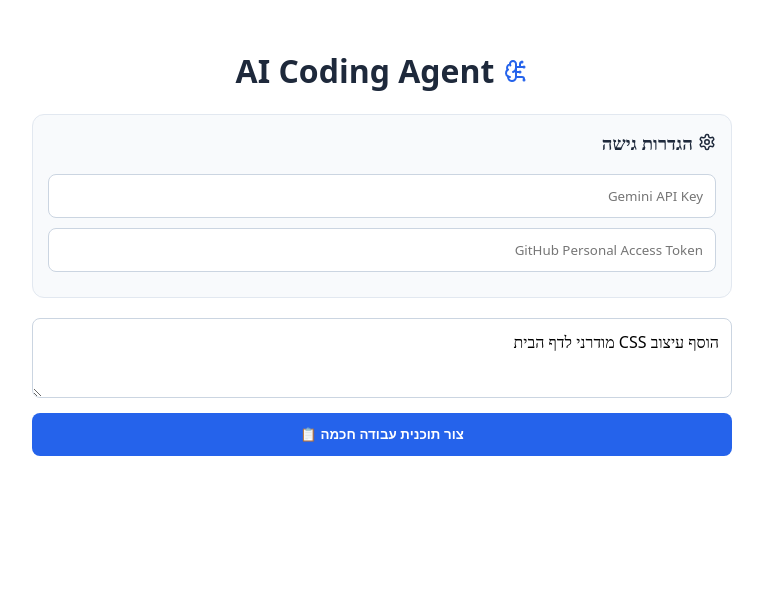
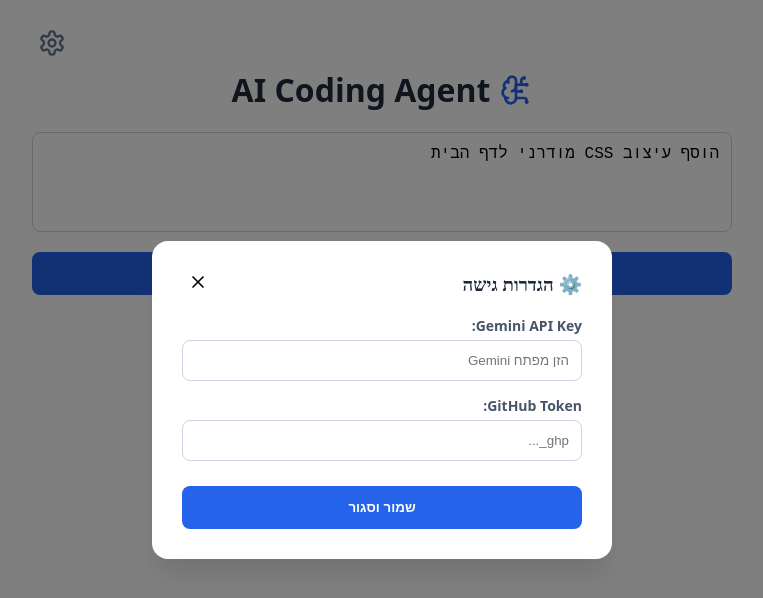
Before and after one commit to ShalevYair/ai-coding-agent, a React (Create React App) app in the folder client/: page / in a window 1280 px wide. Shown: the top 598 px of the page, without its empty margins (258-1021 px from the left). Built offline with nearby package versions, Linux system fonts and the light colour scheme.

Commit message:
Update App.js

```diff
--- a/client/src/App.js
+++ b/client/src/App.js
@@ -1,6 +1,6 @@
 import React, { useState, useEffect } from 'react';
 import axios from 'axios';
-import { Loader2, CheckCircle2, Settings, RefreshCw, FileText, BrainCircuit, Rocket } from 'lucide-react';
+import { Loader2, CheckCircle2, Settings, RefreshCw, FileText, BrainCircuit, Rocket, X } from 'lucide-react';
 
 const App = () => {
   // --- State Management ---
@@ -15,16 +15,24 @@ const App = () => {
   const [plan, setPlan] = useState(null);
   const [loading, setLoading] = useState(false);
   const [executing, setExecuting] = useState(false);
-  const [currentStep, setCurrentStep] = useState(-1); // -1: idle, 0+: steps, -2: finalizing
+  const [currentStep, setCurrentStep] = useState(-1);
+  const [isSettingsOpen, setIsSettingsOpen] = useState(false);
 
   const headers = { 'x-github-token': githubToken, 'x-ai-key': aiKey };
 
   // --- Effects ---
   useEffect(() => {
+    // בדיקה בכניסה ראשונה: אם אין מפתחות, פתח הגדרות אוטומטית
+    if (!aiKey || !githubToken) {
+      setIsSettingsOpen(true);
+    }
+    if (githubToken && githubToken.startsWith('ghp_')) fetchRepos();
+  }, []);
+
+  useEffect(() => {
     localStorage.setItem('ai-key', aiKey);
     localStorage.setItem('github-token', githubToken);
-    if (githubToken && githubToken.startsWith('ghp_')) fetchRepos();
-  }, [githubToken, aiKey]);
+  }, [aiKey, githubToken]);
 
   useEffect(() => {
     if (selectedRepo && owner) fetchContext();
@@ -64,7 +72,6 @@ const App = () => {
   const executeFullPlan = async () => {
     setExecuting(true);
     try {
-      // ביצוע השלבים
       for (let i = 0; i < plan.length; i++) {
         setCurrentStep(i);
         await axios.post('/api/execute', {
@@ -73,85 +80,108 @@ const App = () => {
           instructions: plan[i].description
         }, { headers });
       }
-
-      // שלב הסיום - עדכון המפה וה-README
       setCurrentStep(-2);
       await axios.post('/api/repo/finalize', { owner, repo: selectedRepo, prompt }, { headers });
-
-      alert("✅ המשימה הושלמה! ה-README והמפה עודכנו.");
-      fetchContext(); // רענון הנתונים
-    } catch (e) {
-      alert("❌ נכשל בשלב " + (currentStep + 1));
-    }
+      alert("✅ המשימה הושלמה בהצלחה!");
+      fetchContext();
+    } catch (e) { alert("❌ נכשל בשלב " + (currentStep + 1)); }
     setExecuting(false);
     setCurrentStep(-1);
   };
 
-  // --- UI ---
+  // --- UI Components ---
   return (
-    <div style={{ padding: '20px', fontFamily: 'system-ui', maxWidth: '700px', margin: '0 auto', direction: 'rtl', color: '#1e293b' }}>
-      <h1 style={{ textAlign: 'center', display: 'flex', alignItems: 'center', justifyContent: 'center', gap: '10px' }}>
-        <BrainCircuit color="#2563eb" /> AI Coding Agent
+    <div style={{ padding: '20px', fontFamily: 'system-ui', maxWidth: '700px', margin: '0 auto', direction: 'rtl', color: '#1e293b', position: 'relative' }}>
+
+      {/* כפתור גלגל שיניים בצד שמאל למעלה */}
+      <button
+        onClick={() => setIsSettingsOpen(true)}
+        style={{ position: 'absolute', left: '20px', top: '20px', background: 'none', border: 'none', cursor: 'pointer', color: '#64748b' }}
+      >
+        <Settings size={28} />
+      </button>
+
+      <h1 style={{ textAlign: 'center', display: 'flex', alignItems: 'center', justifyContent: 'center', gap: '10px', marginTop: '40px' }}>
+        <BrainCircuit color="#2563eb" size={32} /> AI Coding Agent
       </h1>
 
-      {/* הגדרות מפתחות */}
+      {/* חלון הגדרות (Modal) */}
+      {isSettingsOpen && (
+        <div style={modalOverlayStyle}>
+          <div style={modalContentStyle}>
+            <div style={{ display: 'flex', justifyContent: 'space-between', alignItems: 'center', marginBottom: '20px' }}>
+              <h3 style={{ margin: 0 }}>⚙️ הגדרות גישה</h3>
+              <button onClick={() => setIsSettingsOpen(false)} style={{ background: 'none', border: 'none', cursor: 'pointer' }}><X size={20} /></button>
+            </div>
+
+            <label style={labelStyle}>Gemini API Key:</label>
+            <input type="password" placeholder="הזן מפתח Gemini" value={aiKey} onChange={e => setAiKey(e.target.value)} style={inputStyle} />
+
+            <label style={labelStyle}>GitHub Token:</label>
+            <input type="password" placeholder="ghp_..." value={githubToken} onChange={e => setGithubToken(e.target.value)} style={inputStyle} />
+
+            <button
+              onClick={() => { setIsSettingsOpen(false); fetchRepos(); }}
+              style={{ ...buttonStyle, background: '#2563eb', marginTop: '10px' }}
+            >
+              שמור וסגור
+            </button>
+          </div>
+        </div>
+      )}
+
+      {/* ממשק ראשי - בחירת פרויקט */}
+      {owner && (
         <section style={{ background: '#f8fafc', padding: '15px', borderRadius: '12px', border: '1px solid #e2e8f0', marginBottom: '20px' }}>
-        <h3 style={{ marginTop: 0, display: 'flex', alignItems: 'center', gap: '5px' }}><Settings size={18} /> הגדרות גישה</h3>
-        <input type="password" placeholder="Gemini API Key" value={aiKey} onChange={e => setAiKey(e.target.value)} style={inputStyle} />
-        <input type="password" placeholder="GitHub Personal Access Token" value={githubToken} onChange={e => setGithubToken(e.target.value)} style={inputStyle} />
-      </section>
-
-      {/* בחירת פרויקט ותצוגת הקשר */}
-      {owner && (
-        <section style={{ background: '#f0fdf4', padding: '15px', borderRadius: '12px', border: '1px solid #dcfce7', marginBottom: '20px' }}>
           <div style={{ display: 'flex', justifyContent: 'space-between', marginBottom: '10px' }}>
-            <strong>👤 מחובר כ: {owner}</strong>
+            <strong>👤 משתמש: {owner}</strong>
             <button onClick={fetchRepos} style={{ background: 'none', border: 'none', cursor: 'pointer' }}><RefreshCw size={16} /></button>
           </div>
-          <select value={selectedRepo} onChange={e => setSelectedRepo(e.target.value)} style={{ ...inputStyle, width: '100%' }}>
+          <select value={selectedRepo} onChange={e => setSelectedRepo(e.target.value)} style={{ ...inputStyle, width: '100%', marginBottom: 0 }}>
             {repos.map(r => <option key={r} value={r}>{r}</option>)}
           </select>
 
           {readme && (
-            <div style={{ marginTop: '10px', padding: '10px', background: 'white', borderRadius: '6px', fontSize: '13px', border: '1px solid #e2e8f0' }}>
-              <div style={{ display: 'flex', alignItems: 'center', gap: '5px', color: '#64748b', marginBottom: '5px' }}><FileText size={14} /> README.md הנוכחי:</div>
-              <div style={{ maxHeight: '80px', overflowY: 'auto', whiteSpace: 'pre-wrap' }}>{readme}</div>
+            <div style={{ marginTop: '12px', padding: '10px', background: 'white', borderRadius: '8px', fontSize: '13px', border: '1px solid #e2e8f0' }}>
+              <div style={{ display: 'flex', alignItems: 'center', gap: '5px', color: '#64748b', marginBottom: '5px' }}><FileText size={14} /> README הנוכחי:</div>
+              <div style={{ maxHeight: '60px', overflowY: 'auto' }}>{readme}</div>
             </div>
           )}
         </section>
       )}
 
-      {/* קלט והרצה */}
+      {/* אזור הקלט */}
+      <div style={{ marginBottom: '20px' }}>
         <textarea
           value={prompt}
           onChange={e => setPrompt(e.target.value)}
-        placeholder="מה תרצה שהסוכן יבנה או ישנה?"
-        style={{ ...inputStyle, height: '80px', fontSize: '16px' }}
+          placeholder="מה תרצה לבנות היום?"
+          style={{ ...inputStyle, height: '100px', fontSize: '16px', resize: 'none' }}
         />
-
         <button
           onClick={generatePlan}
           disabled={loading || executing || !selectedRepo}
           style={{ ...buttonStyle, background: '#2563eb' }}
         >
-        {loading ? <Loader2 className="animate-spin" style={{margin:'0 auto'}} /> : "צור תוכנית עבודה חכמה 📋"}
+          {loading ? <Loader2 className="animate-spin" /> : "צור תוכנית עבודה חכמה 🧠"}
         </button>
+      </div>
 
-      {/* רשימת שלבים */}
+      {/* תוכנית עבודה */}
       {plan && (
-        <div style={{ marginTop: '30px', animation: 'fadeIn 0.5s' }}>
-          <h3 style={{ borderBottom: '2px solid #e2e8f0', paddingBottom: '10px' }}>📋 שלבי עבודה מוצעים:</h3>
+        <div style={{ marginTop: '20px' }}>
+          <h3 style={{ borderBottom: '2px solid #e2e8f0', paddingBottom: '10px' }}>📋 שלבי עבודה:</h3>
           {plan.map((step, index) => (
             <div key={index} style={{
               display: 'flex', justifyContent: 'space-between', padding: '15px',
               background: index === currentStep ? '#eff6ff' : 'white',
-              border: '1px solid #e2e8f0', borderRadius: '8px', marginBottom: '8px'
+              border: '1px solid #e2e8f0', borderRadius: '10px', marginBottom: '8px'
             }}>
               <div>
                 <strong>{step.id}. {step.description}</strong>
                 <div style={{ fontSize: '12px', color: '#64748b' }}>קובץ: {step.affectedFiles?.[0]}</div>
               </div>
-              {index < currentStep || (currentStep === -1 && executing === false && index < plan.length && plan[index].done) ? (
+              {index < currentStep ? (
                 <CheckCircle2 color="#10b981" />
               ) : index === currentStep ? (
                 <Loader2 className="animate-spin" color="#2563eb" />
@@ -159,20 +189,18 @@ const App = () => {
             </div>
           ))}
 
-          {/* מצב עדכון מפה */}
           {currentStep === -2 && (
-            <div style={{ padding: '15px', background: '#f0fdfa', border: '1px solid #5eead4', borderRadius: '8px', textAlign: 'center', color: '#0f766e', fontWeight: 'bold' }}>
-              <RefreshCw size={20} className="animate-spin" style={{ marginBottom: '10px' }} />
-              <br /> מעדכן README ומפת פרויקט לסנכרון עתידי...
+            <div style={{ padding: '15px', background: '#f0fdfa', borderRadius: '10px', textAlign: 'center', color: '#0f766e', fontWeight: 'bold' }}>
+              <RefreshCw size={18} className="animate-spin" /> מעדכן Context...
             </div>
           )}
 
           <button
             onClick={executeFullPlan}
             disabled={executing}
-            style={{ ...buttonStyle, background: '#10b981', marginTop: '20px', fontSize: '18px' }}
+            style={{ ...buttonStyle, background: '#10b981', marginTop: '15px' }}
           >
-            {executing ? "הסוכן בפעולה... 🔨" : <><Rocket size={20} /> בצע הכל ועדכן Context</>}
+            {executing ? "הסוכן בפעולה..." : <><Rocket size={18} /> בצע את כל השלבים</>}
           </button>
         </div>
       )}
@@ -181,7 +209,10 @@ const App = () => {
 };
 
 // --- Styles ---
-const inputStyle = { width: '100%', padding: '12px', marginBottom: '10px', borderRadius: '8px', border: '1px solid #cbd5e1', boxSizing: 'border-box', fontFamily: 'inherit' };
-const buttonStyle = { width: '100%', padding: '14px', color: 'white', border: 'none', borderRadius: '8px', fontWeight: 'bold', cursor: 'pointer', display: 'flex', alignItems: 'center', justifyContent: 'center', gap: '10px' };
+const modalOverlayStyle = { position: 'fixed', top: 0, left: 0, right: 0, bottom: 0, background: 'rgba(0,0,0,0.5)', display: 'flex', alignItems: 'center', justifyContent: 'center', zIndex: 1000 };
+const modalContentStyle = { background: 'white', padding: '30px', borderRadius: '16px', width: '90%', maxWidth: '400px', boxShadow: '0 20px 25px -5px rgba(0,0,0,0.1)' };
+const inputStyle = { width: '100%', padding: '12px', marginBottom: '15px', borderRadius: '8px', border: '1px solid #cbd5e1', boxSizing: 'border-box' };
+const buttonStyle = { width: '100%', padding: '14px', color: 'white', border: 'none', borderRadius: '8px', fontWeight: 'bold', cursor: 'pointer', display: 'flex', alignItems: 'center', justifyContent: 'center', gap: '8px' };
+const labelStyle = { display: 'block', marginBottom: '5px', fontSize: '14px', fontWeight: 'bold', color: '#475569' };
 
 export default App;
```
Lines whose indentation alone changed are shown as unchanged.
